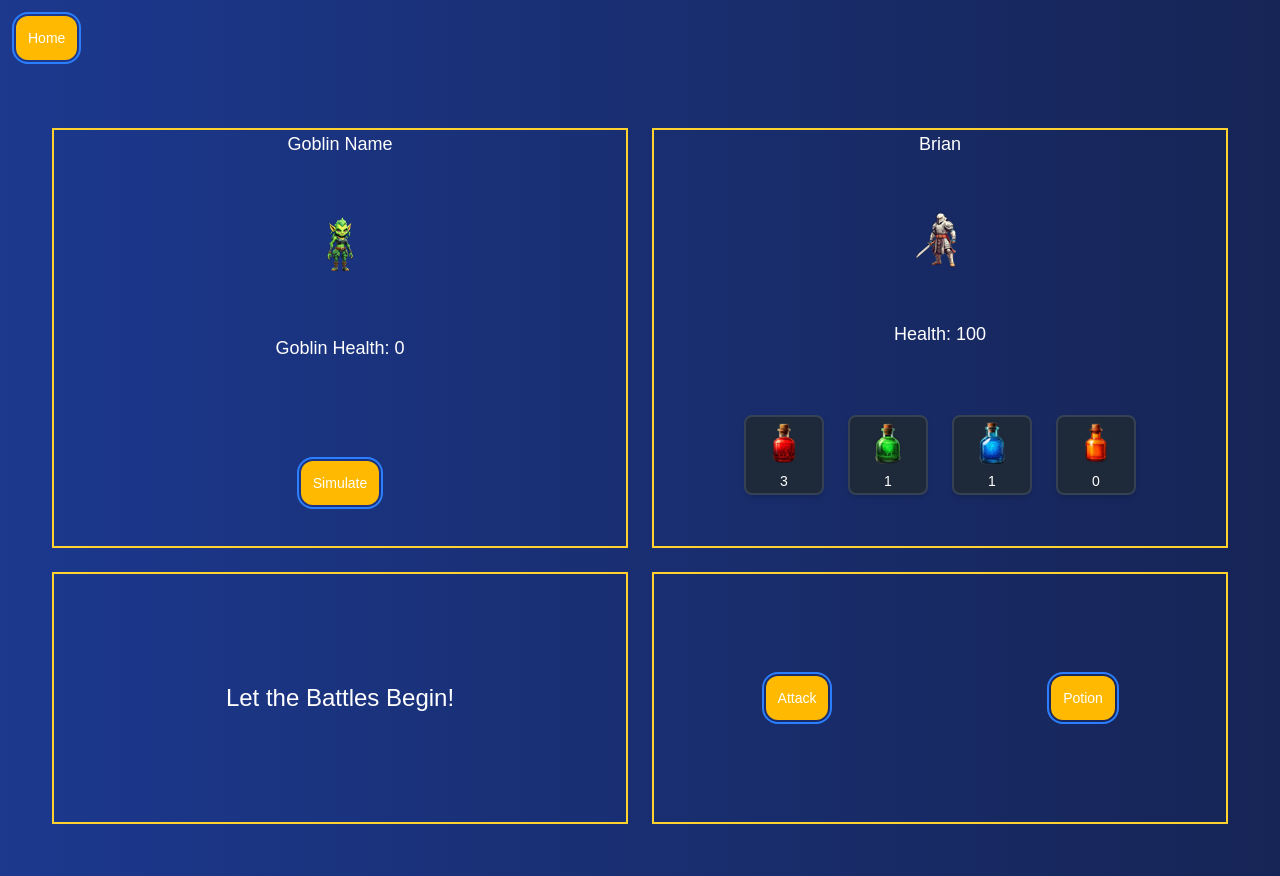
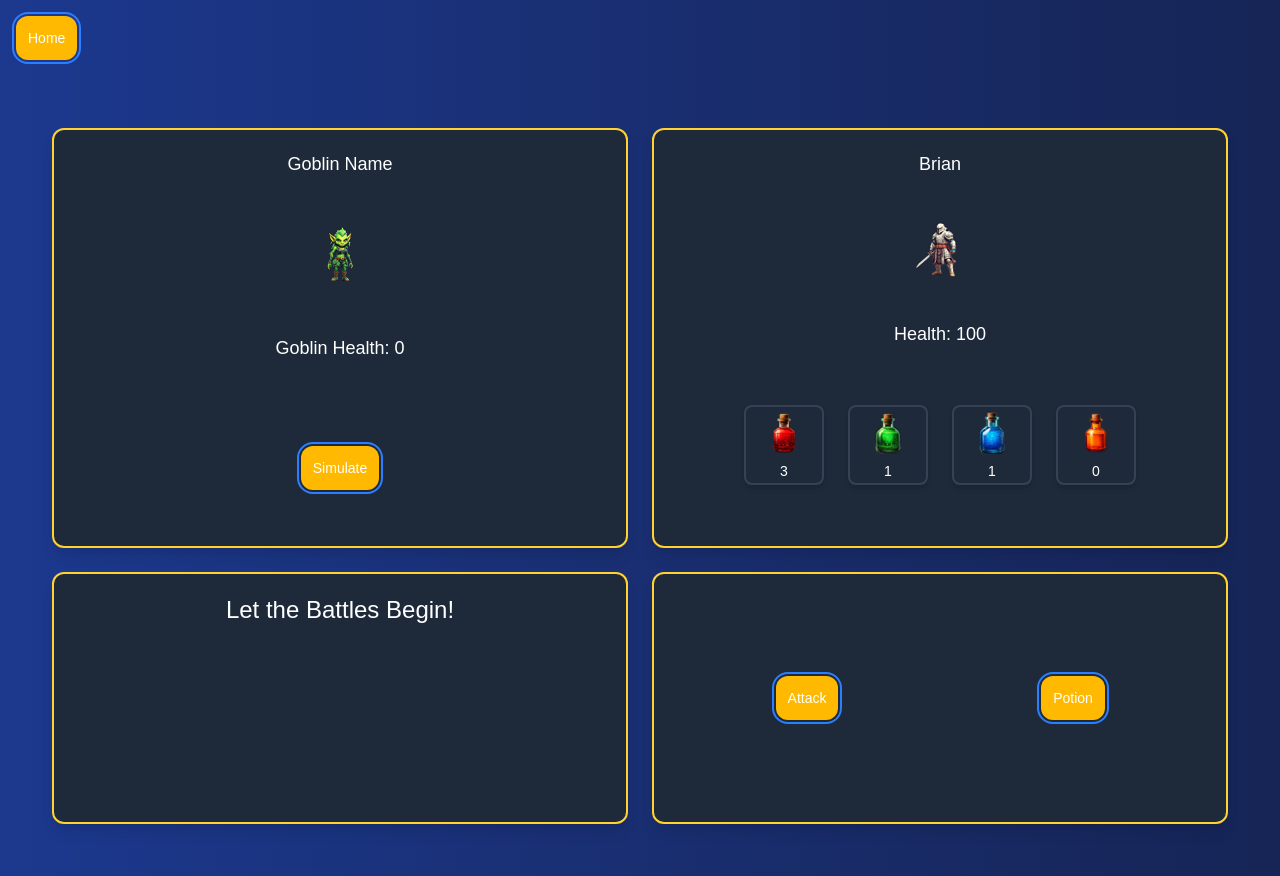
Before and after one commit to cchester11/goblins, a React (Vite) app: page /game in a window 1280 px wide. Built offline with nearby package versions, Linux system fonts and the light colour scheme; a web font is replaced by a local one.

Commit message:
more styling

```diff
--- a/src/components/BrianContainer.jsx
+++ b/src/components/BrianContainer.jsx
@@ -9,7 +9,7 @@ export default function BrianContainer({
       setGoblinActive,
 }) {
       return (
-            <div className="grid grid-cols-1 border-2 border-amber-300 m-3">
+            <div className="grid grid-cols-1 border-2 border-amber-300 bg-gray-800 text-white rounded-xl p-5 shadow-lg m-3">
                   <div className="flex justify-center">Brian</div>
                   <div className="flex justify-center">
                         <img
--- a/src/components/Controls.jsx
+++ b/src/components/Controls.jsx
@@ -12,7 +12,7 @@ export default function Controls({
       setGoblinActive,
 }) {
       return (
-            <div className="grid grid-cols-2 border-2 border-amber-300 m-3 justify-between items-center align-middle">
+            <div className="grid grid-cols-2 justify-between items-center align-middle border-2 border-amber-300 bg-gray-800 text-white rounded-xl p-5 shadow-lg m-3">
                   <div className="flex justify-center">
                         <button
                               type="button"
--- a/src/components/EnemyContainer.jsx
+++ b/src/components/EnemyContainer.jsx
@@ -14,7 +14,7 @@ export default function EnemyContainer({
       const navigate = useNavigate();
 
       return (
-            <div className="grid grid-cols-1 border-2 border-amber-300 m-3">
+            <div className="grid grid-cols-1 border-2 border-amber-300 bg-gray-800 text-white rounded-xl p-5 shadow-lg m-3">
                   <div className="flex justify-center">
                         {goblin.name || "Goblin Name"}
                   </div>
--- a/src/components/TextContainer.jsx
+++ b/src/components/TextContainer.jsx
@@ -1,9 +1,9 @@
-export default function TextContainer ({ gameText }) {
+export default function TextContainer({ gameText }) {
       return (
-            <div className="grid grid-cols-1 border-2 border-amber-300 m-3">
-                              <div className="flex justify-center items-center text-2xl">
-                                    <p>{gameText}</p>
-                              </div>
-                        </div>
-      )
-};
+            <div className="border-2 border-amber-300 bg-gray-800 text-white rounded-xl p-5 shadow-lg m-3">
+                  <div className="flex justify-center items-center text-2xl text-center">
+                        <p>{gameText}</p>
+                  </div>
+            </div>
+      );
+}
```
